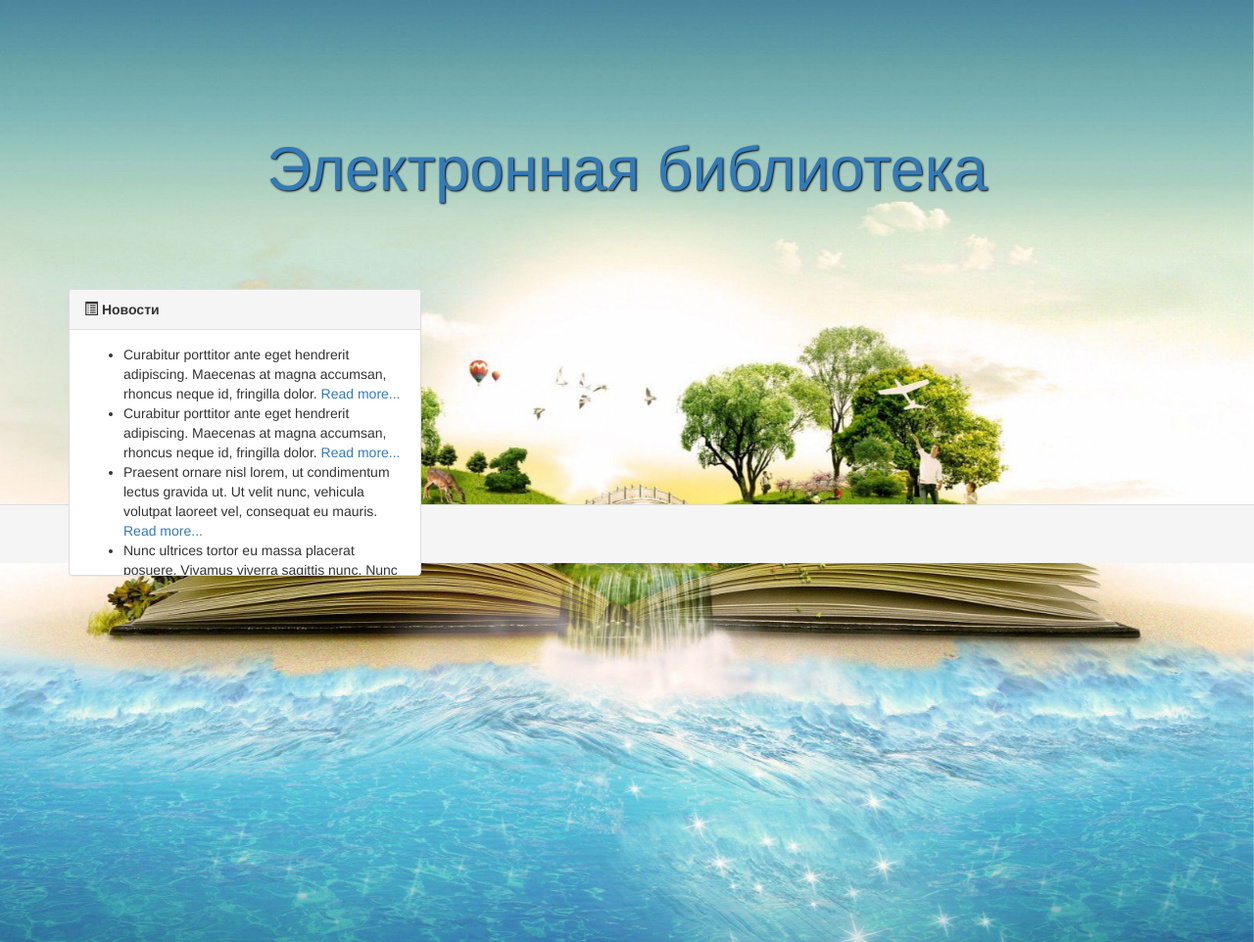
After one commit to demonlaz/demonbook, a Yii app: template views/site/test.php in a window 1280 px wide. The commit adds this page. Shown: the whole page at 98% size. Run offline with PHP 8.4 and a stand-in for Yii, Linux system fonts and the light colour scheme; the template is opened without the code that fills it, so the values that code supplies are empty; some libraries are stand-ins or nearby versions.

Commit message:
Добавленна блок новость создан виджет новостной при

```diff
--- a/components/views/onlain.php
+++ b/components/views/onlain.php
@@ -6,13 +6,14 @@
  * Time: 12:22
  */
 ?>
-<div class="row">
+<div class="row"">
 <div class="col-xs-4" style="border: groove;
 border-width:7px;
 border-color: #00CC00;
 border-top-left-radius: 50%;
  padding: 4px;
 height: 200px;
+
 overflow: auto;
 ">
     <h3 class="h3Onlain" >Онлайн</h3>
@@ -33,6 +34,7 @@ overflow: auto;
 </ol>
 
 </div>
+    <?=\app\components\NewsWidget::widget();?>
 </div>
 
 
--- a/controllers/BookController.php
+++ b/controllers/BookController.php
@@ -15,7 +15,7 @@ use app\models\RegistrForm;
 use app\models\Category;
 use app\models\ChatBookForm;
 
-class BookController extends \yii\web\Controller
+class BookController extends SiteController
 {
     public function actionIndex($id=1)
     {   $modelBook=Book::find()->indexBy("id")->asArray()->where(['id'=>$id])->all();
--- a/controllers/ChatController.php
+++ b/controllers/ChatController.php
@@ -44,7 +44,7 @@ use app\models\Category;
 
 
 
-class ChatController extends Controller
+class ChatController extends SiteController
 
 {
 
--- a/views/layouts/main.php
+++ b/views/layouts/main.php
@@ -77,7 +77,7 @@ AppAsset::register($this);
         <div class="site-index text-primary">
 
             <div class="jumbotron text-primary">
-                <h1 class="primary" style="text-shadow: 1px 1px 2px black">Электоронная библиотека</h1>
+                <h1 class="primary" style="text-shadow: 1px 1px 2px black">Электронная библиотека</h1>
 
             </div>
 
--- a/views/site/index.php
+++ b/views/site/index.php
@@ -16,6 +16,7 @@ $this->title = 'Главная';
     <?php
     echo OnlainWidget::widget();
 
+
     ?>
 
 
@@ -25,6 +26,7 @@ $this->title = 'Главная';
         <?=CategoryWidget::widget() ?>
 
         <?=PoiskWidget::widget()?>
+
 
         <?=\app\components\BookWidget::widget(['modelBook'=>$modelBook,'now'=>true])?>
 
--- /dev/null
+++ b/views/site/test.php
@@ -0,0 +1,45 @@
+<?php
+/**
+ * Created by PhpStorm.
+ * User: demon
+ * Date: 21.07.2017
+ * Time: 17:51
+ */
+?>
+
+
+
+<div class="container">
+<div class="row">
+<div class="col-md-4" style="height: 200px;">
+<div class="panel panel-default">
+<div class="panel-heading"> <span class="glyphicon glyphicon-list-alt"></span><b> Новости</b></div>
+<div class="panel-body">
+<div class="row">
+<div class="col-xs-12">
+<ul id="demo3">
+<li class="news-item">Curabitur porttitor ante eget hendrerit adipiscing. Maecenas at magna accumsan,
+										rhoncus neque id, fringilla dolor. <a href="#">Read more...</a></li>
+<li class="news-item">Curabitur porttitor ante eget hendrerit adipiscing. Maecenas at magna accumsan,
+										rhoncus neque id, fringilla dolor. <a href="#">Read more...</a></li>
+<li class="news-item">Praesent ornare nisl lorem, ut condimentum lectus gravida ut. Ut velit nunc, vehicula
+										volutpat laoreet vel, consequat eu mauris. <a href="#">Read more...</a></li>
+<li class="news-item">Nunc ultrices tortor eu massa placerat posuere. Vivamus viverra sagittis nunc. Nunc
+										et imperdiet magna. Mauris sed eros nulla. <a href="#">Read more...</a></li>
+<li class="news-item">Morbi sodales tellus sit amet leo congue bibendum. Ut non mauris eu neque fermentum
+										pharetra. <a href="#">Read more...</a></li>
+<li class="news-item">In pharetra suscipit orci sed viverra. Praesent at sollicitudin tortor, id sagittis
+										magna. Fusce massa sem, bibendum id. <a href="#">Read more...</a> </li>
+<li class="news-item">Maecenas nec ligula sed est suscipit aliquet sed eget ipsum. Suspendisse id auctor
+										nibh. Ut porttitor volutpat augue, non sodales odio dignissi id. <a href="#">Read more...</a></li>
+<li class="news-item">Onec bibendum consectetur diam, nec euismod urna venenatis eget. Cras consequat
+										convallis leo. <a href="#">Read more...</a> </li>
+</ul>
+</div>
+</div>
+</div>
+
+</div>
+</div>
+</div>
+</div>
```
Also changed, not shown: components/NewsWidget.php (added, +33 -0 lines), components/views/category.php (+0 -59 lines), components/views/news.php (added, +35 -0 lines), controllers/SiteController.php (+28 -0 lines), models/News.php (added, +51 -0 lines), web/css/user.css (+8 -0 lines), components/views/poisk.php (line endings or trailing spaces).
